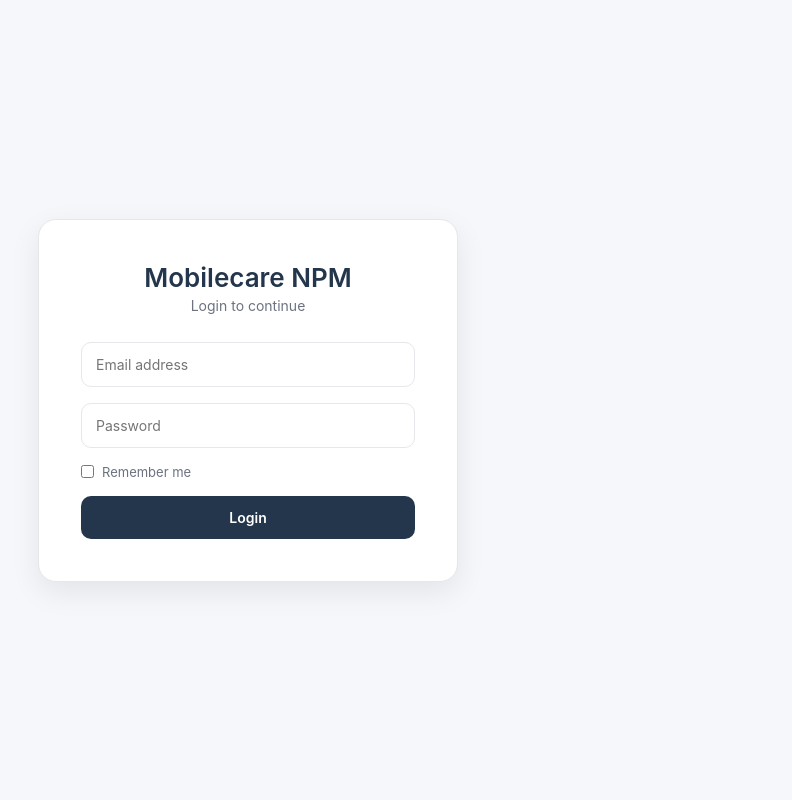
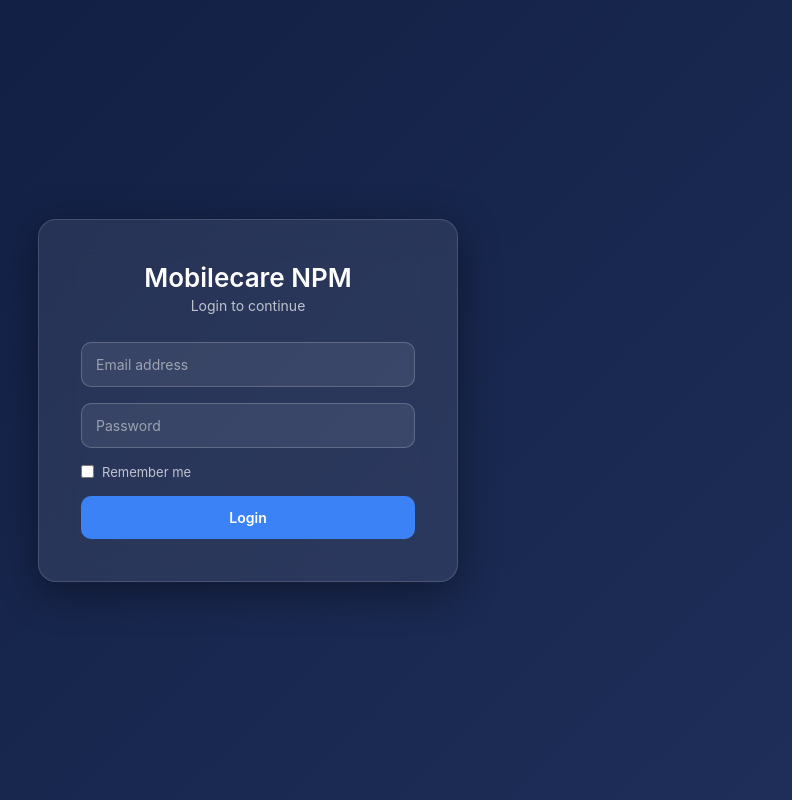
Before and after one commit to hinatashoyo2628-cyber/guard-app, a React (Create React App) app in the folder employee-web/: page / in a window 1280 px wide. Shown: the whole page, without its empty margins (392-1184 px from the left). Built offline with nearby package versions, Linux system fonts and the light colour scheme; no server answers.

Commit message:
change bg

```diff
--- a/employee-web/src/pages/styles/Login.css
+++ b/employee-web/src/pages/styles/Login.css
@@ -14,20 +14,22 @@
   align-items: center;
   justify-content: center;
 
-  background: #F5F7FA;
+  /* 🔥 Dark blue gradient */
+  background: linear-gradient(135deg, #0f1c3f, #1f2f5a);
 }
 
-/* CARD */
+/* CARD (GLASS STYLE) */
 .login-card {
   width: 100%;
   max-width: 400px;
   padding: 36px;
   border-radius: 18px;
 
-  background: #FFFFFF;
-  box-shadow: 0 10px 30px rgba(0, 0, 0, 0.08);
+  background: rgba(255, 255, 255, 0.08);
+  backdrop-filter: blur(18px);
 
-  border: 1px solid #E5E7EB;
+  border: 1px solid rgba(255, 255, 255, 0.15);
+  box-shadow: 0 10px 40px rgba(0, 0, 0, 0.4);
 }
 
 /* HEADER */
@@ -39,12 +41,12 @@
 .login-header h2 {
   font-size: 26px;
   font-weight: 600;
-  color: #24364B;
+  color: #ffffff;
 }
 
 .login-header p {
   font-size: 14px;
-  color: #6B7280;
+  color: rgba(255, 255, 255, 0.7);
   margin-top: 4px;
 }
 
@@ -59,18 +61,23 @@
 .login-form input {
   padding: 13px 14px;
   border-radius: 10px;
-  border: 1px solid #E5E7EB;
+  border: 1px solid rgba(255, 255, 255, 0.2);
   outline: none;
 
   font-size: 14px;
-  color: #24364B;
+  color: #ffffff;
+  background: rgba(255, 255, 255, 0.08);
 
   transition: all 0.2s ease;
 }
 
+.login-form input::placeholder {
+  color: rgba(255, 255, 255, 0.5);
+}
+
 .login-form input:focus {
-  border-color: #7FA6B6;
-  box-shadow: 0 0 0 3px rgba(127, 166, 182, 0.2);
+  border-color: #60a5fa;
+  box-shadow: 0 0 0 3px rgba(96, 165, 250, 0.25);
 }
 
 /* BUTTON */
@@ -80,7 +87,7 @@
   border: none;
   cursor: pointer;
 
-  background: #24364B;
+  background: #3b82f6;
   color: white;
   font-weight: 600;
   font-size: 14px;
@@ -89,7 +96,7 @@
 }
 
 .login-form button:hover {
-  background: #1b2a3c;
+  background: #2563eb;
 }
 
 .login-form button:disabled {
@@ -97,18 +104,31 @@
   cursor: not-allowed;
 }
 
-/* OPTIONAL ACCENT LINK */
+/* OPTIONAL LINK */
 .login-link {
   text-align: center;
   margin-top: 10px;
   font-size: 13px;
-  color: #6B7280;
+  color: rgba(255, 255, 255, 0.6);
 }
 
 .login-link span {
-  color: #7FA6B6;
+  color: #60a5fa;
   cursor: pointer;
   font-weight: 500;
+}
+
+/* REMEMBER ME */
+.remember-row {
+  display: flex;
+  align-items: center;
+  gap: 8px;
+  font-size: 13px;
+  color: rgba(255, 255, 255, 0.7);
+}
+
+.remember-row input {
+  cursor: pointer;
 }
 
 /* 📱 MOBILE */
@@ -130,15 +150,3 @@
     padding: 42px;
   }
 }
-
-.remember-row {
-  display: flex;
-  align-items: center;
-  gap: 8px;
-  font-size: 13px;
-  color: #6B7280;
-}
-
-.remember-row input {
-  cursor: pointer;
-}
```
